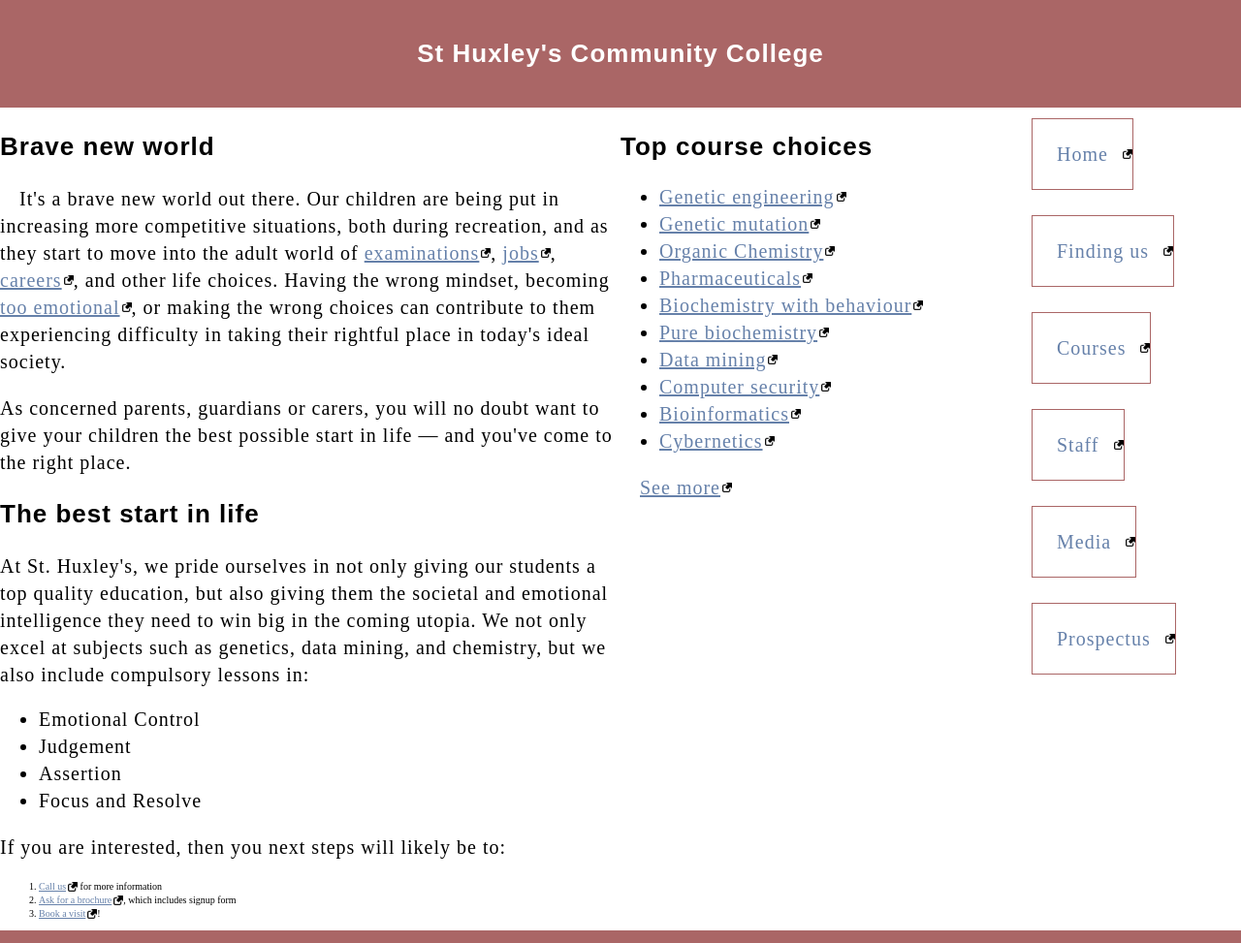
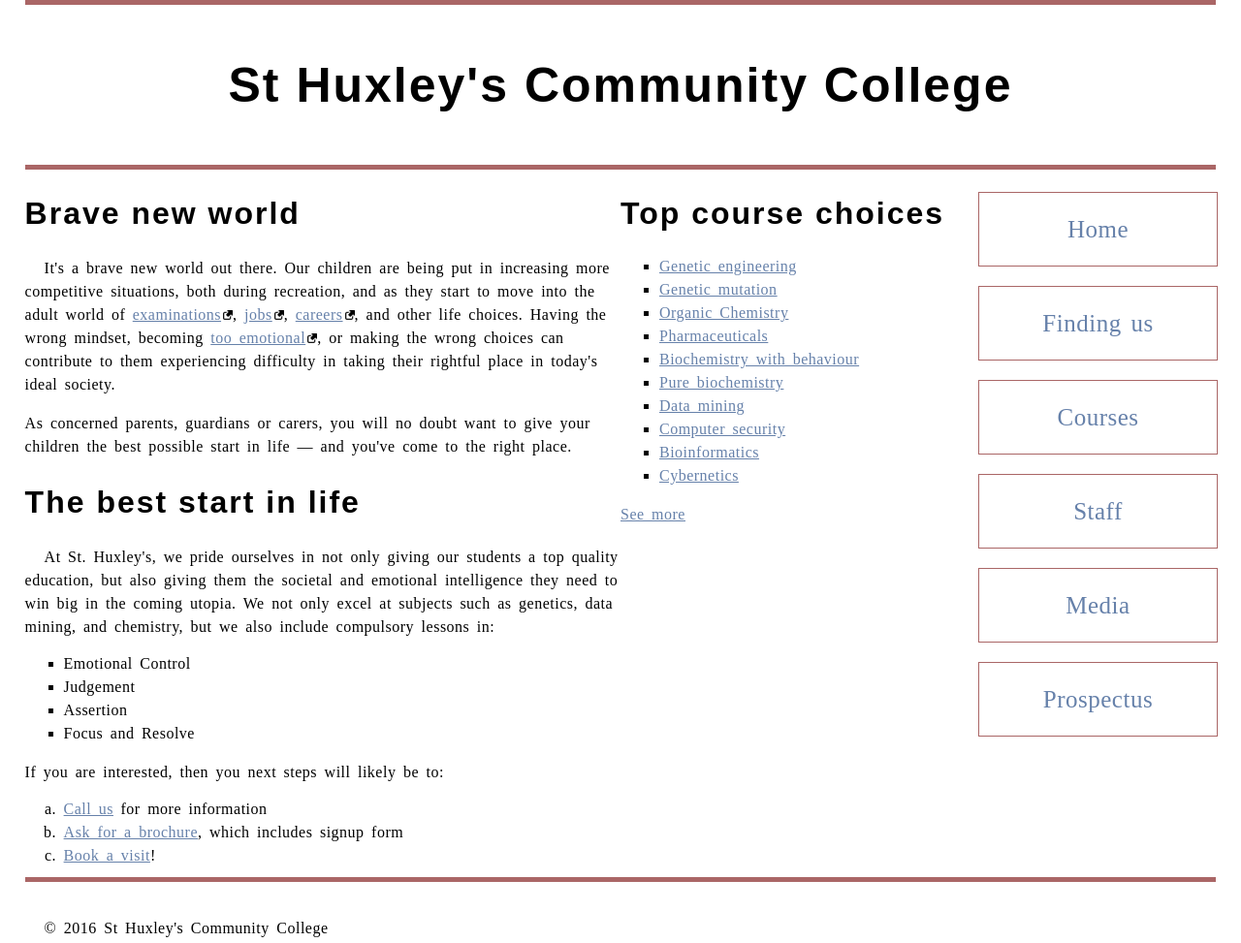
Before and after one commit to tahsinAmin/5.1-typesetting-a-homepage-start, a plain HTML site: page index.html in a window 1280 px wide. Shown: the top 973 px of the page at 97% size. Drawn offline with Linux system fonts and the light colour scheme; a web font is replaced by a local one.

Commit message:
Corrected few tweeks, border is left

```diff
--- a/style.css
+++ b/style.css
@@ -1,20 +1,4 @@
-@font-face {
-    font-family: 'aller_displayregular';
-    src: url('fonts/allerdisplay-webfont.woff2') format('woff2'),
-         url('fonts/allerdisplay-webfont.woff') format('woff');
-    font-weight: normal;
-    font-style: normal;
-
-}
-
-@font-face {
-    font-family: 'open_sanslight';
-    src: url('fonts/opensans-light-webfont.woff2') format('woff2'),
-         url('fonts/opensans-light-webfont.woff') format('woff');
-    font-weight: normal;
-    font-style: normal;
-
-}
+/* General setup */
 
 *{
   body-sizing: border-box;
@@ -24,7 +8,6 @@ body {
   margin: 0 auto;
   min-width: 1000px;
   max-width: 1400px;
-  line-height: 1.4;
 }
 
 /* Layout */
@@ -37,7 +20,6 @@ section {
 aside{
   float: left;
   width: 30%;
-  margin: 0 auto;
 }
 
 nav{
@@ -56,87 +38,146 @@ header, section, aside, nav, footer{
 /* header and footer*/
 
 header, footer{
-  background-color: #a66;
-  color: white;
+  border-top: 5px solid #a66;
+  border-bottom: 5px solid #a66;
 }
 
-/* Your code below*/
+/* WRITE YOUR CODE BELOW HERE */
+
+/*font imports*/
+
+/*
+fonts imported from fontsquirrel.
+
+
+
+
+
+*/
+
+@font-face {
+    font-family: 'aller_displayregular';
+    src: url('fonts/allerdisplay-webfont.woff2') format('woff2'),
+         url('fonts/allerdisplay-webfont.woff') format('woff');
+    font-weight: normal;
+    font-style: normal;
+}
+
+@font-face {
+    font-family: 'open_sanslight';
+    src: url('fonts/opensans-light-webfont.woff2') format('woff2'),
+         url('fonts/opensans-light-webfont.woff') format('woff');
+    font-weight: normal;
+    font-style: normal;
+}
+
+/*typography stuff*/
+
+html{
+  font-family: font-family: 'open_sanslight', sans-serif,serif;
+  font-size:10px;
+}
 
 h1, h2{
   font-family: 'aller_displayregular', sans-serif, slab serif;
-  font-size: 2.6rem;
-  letter-spacing: 0.1rem;
-}
-
-p, ul{
-  font-family: 'open_sanslight', sans-serif, serif site-wide;
-  font-size: 2.0rem;
-  letter-spacing: 0.1rem;
-  border-spacing: 0.1rem;
-}
-
-html{
-  font-size:10px;
+  letter-spacing: 2px;
 }
 
 h1{
+  font-size: 5rem;
   text-align: center;
 }
-p:first-of-type{
+
+h2{
+  font-size: 3.2rem;
+}
+
+p, li{
+  font-size: 1.6rem;
+  line-height: 1.5;
+  letter-spacing: 0.5px;
+  word-spacing: 3px;
+}
+
+section h2 + p{
   text-indent: 20px;
 }
+
+/*Link styling*/
 
 a:link{
   color: #6681aa;
   outline: none;
 }
 
-a:visited{
-  color: #a66;;
-
-}
-
-a:focus{
-  text-decoration: none;
-}
-
-a:hover{
-  background-color: #a66;
-  color: red;
-  text-decoration: none;
-}
-
-a:active{
-  background-color: white;
-  color: #a66;
-}
-
- a[href*="#"], a[href*="https://"]{
+a[href*="https://"]{
   background: url('external-link-52.png') no-repeat 100%;
   background-size: 10px 10px;
   padding-right: 12px;
 }
 
-ul{
-  position: relative;
+a:visited{
+  color: #a66;
+}
+
+a:focus, a:hover{
+  text-decoration: none;
+}
+
+a:active{
+  background-color: #a66;
+  color: white;
+
+
+
+}
+
+/* lists: extra margin top and bottom to make it
+always have the same spacing as with paragraphs */
+
+ul, ol{
   margin-top: -2px;
 }
 
+ul{
+  list-style-type: square;
+}
+
+ol{
+  list-style-type: lower-latin;
+}
+
+/*nav menu*/
+
 nav ul{
+  padding-left: 0;
+  margin-top: 0.8rem;
   list-style-type:none;
 }
 
-nav a:link{
+nav li a:link{
+  text-decoration: none;
+  display: inline-block;
+  margin-bottom: 2rem;
+  width:100%;
+  line-height: 3;
+  text-align: center;
+  font-size: 2.5rem;
   border: 1px solid #a66;
-  text-decoration: none;
-  padding: 25px;
-  line-height: 5;
-  background-color: white;
-  foint-size: 20px;
+}
+
+nav li a:focus, nav li a:hover {
+  color: white;
+  background: #a66;
+}
+
+nav li a:active {
+  color: white;
+  background: black;
 }
 
 nav  li:first-child{
-  padding-top: 0;
+  padding-top: 15px;
 }
 
 section, aside, nav{
@@ -144,5 +185,6 @@ section, aside, nav{
 }
 
 body{
-  width: 100%;
+  width: 96%;
+  margin-left: 0 auto;
 }
```
